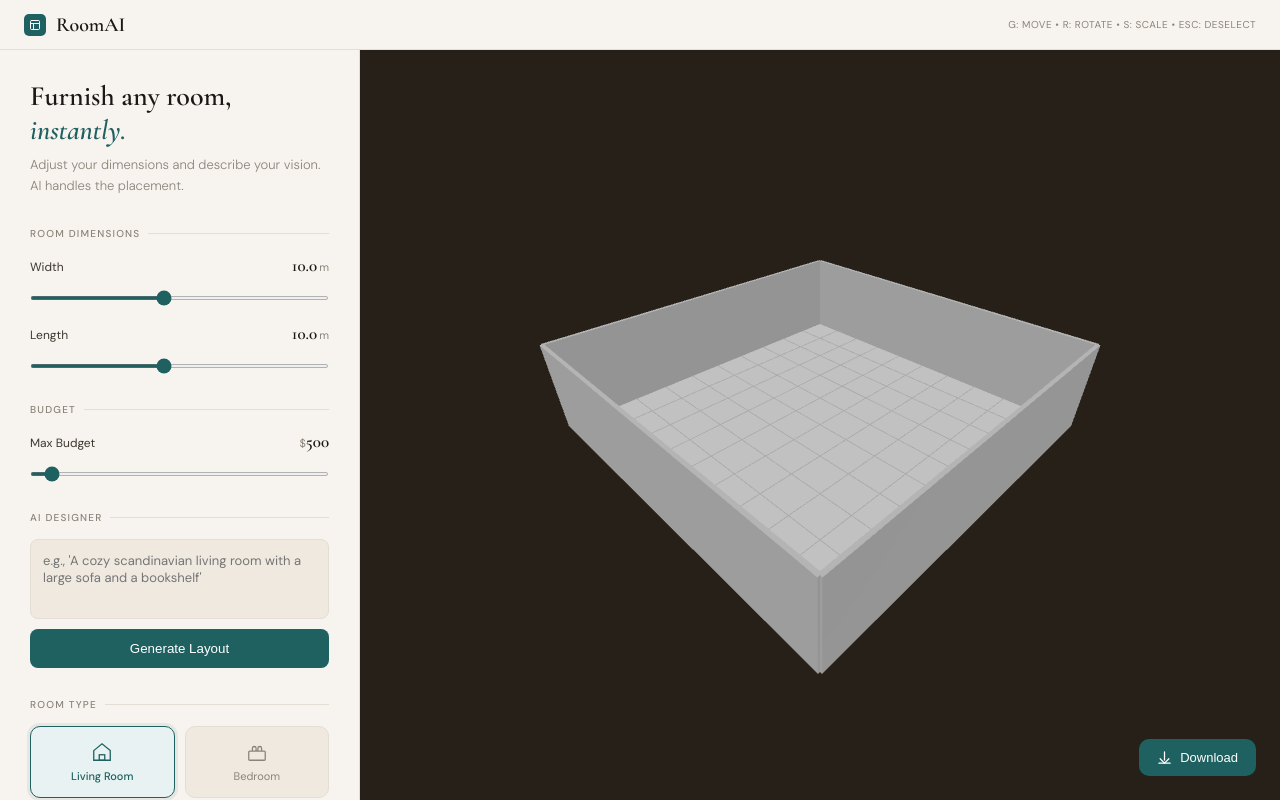
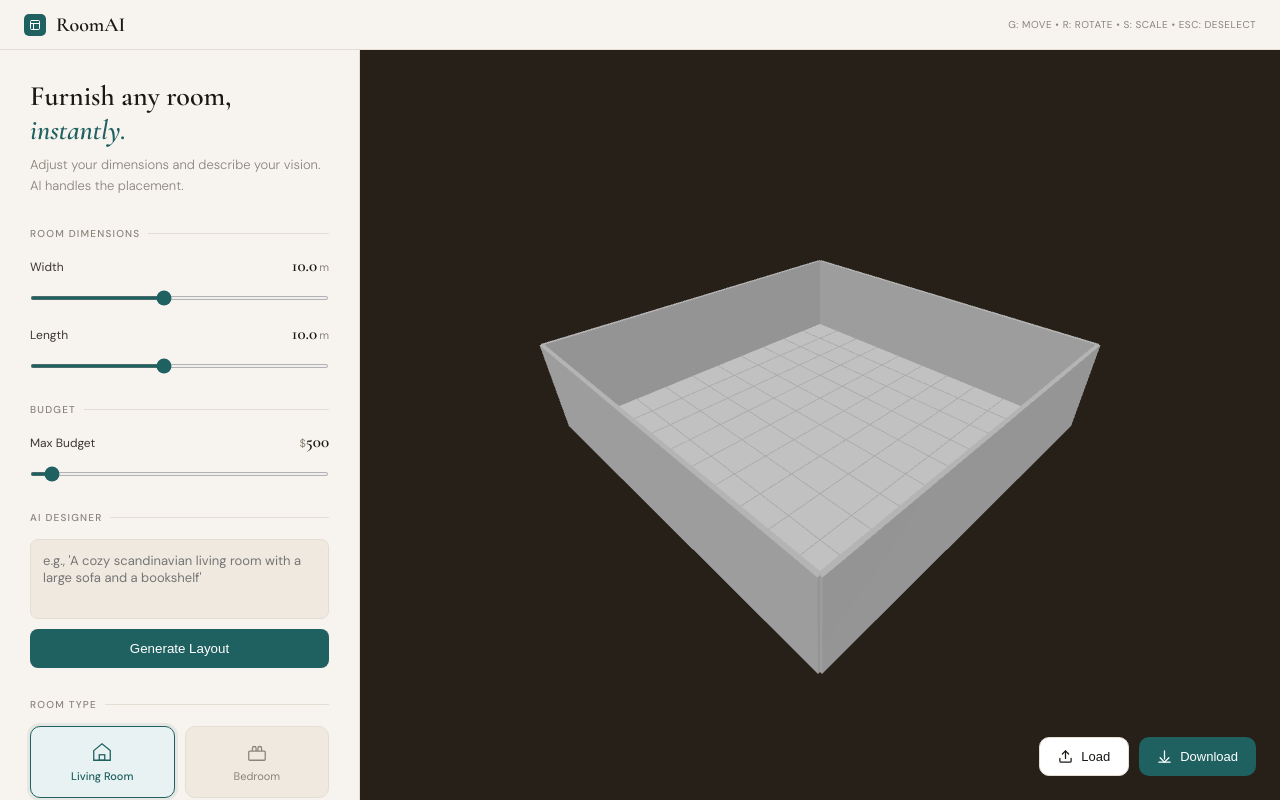
Before and after one commit to kiandadban/Irvine_Hacks_2026, a website built with Vite: page Engine/index.html in a window 1280 px wide. Built offline with nearby package versions, Linux system fonts and the light colour scheme; some packages are replaced by stand-ins of ours; no server answers; animation ran at ten frames a second.

Commit message:
Put a load button next to download

```diff
--- a/Engine/index.html
+++ b/Engine/index.html
@@ -87,10 +87,17 @@
         </aside>
 
         <main id="canvas-wrapper">
-            <button id="download-btn">
-                <svg viewBox="0 0 24 24" fill="none" stroke="currentColor" stroke-width="2" stroke-linecap="round" stroke-linejoin="round"><path d="M12 3v13M5 14l7 7 7-7"/><path d="M3 21h18"/></svg>
-                Download
-            </button>
+            <input type="file" id="load-input" accept=".json" style="display:none">
+            <div id="canvas-actions">
+                <button id="load-btn">
+                    <svg viewBox="0 0 24 24" fill="none" stroke="currentColor" stroke-width="2" stroke-linecap="round" stroke-linejoin="round"><path d="M21 15v4a2 2 0 01-2 2H5a2 2 0 01-2-2v-4"/><polyline points="17 8 12 3 7 8"/><line x1="12" y1="3" x2="12" y2="15"/></svg>
+                    Load
+                </button>
+                <button id="download-btn">
+                    <svg viewBox="0 0 24 24" fill="none" stroke="currentColor" stroke-width="2" stroke-linecap="round" stroke-linejoin="round"><path d="M12 3v13M5 14l7 7 7-7"/><path d="M3 21h18"/></svg>
+                    Download
+                </button>
+            </div>
             <div id="props-panel">
                 <h3>Object Details</h3>
                 <p id="obj-name">Selection: None</p>
--- a/Engine/style.css
+++ b/Engine/style.css
@@ -205,28 +205,41 @@ input[type=range] {
     border-radius: 6px; cursor: pointer; background: var(--white);
 }
 
-#download-btn {
+#canvas-actions {
     position: absolute;
     bottom: 24px;
     right: 24px;
     z-index: 100;
     display: flex;
+    gap: 10px;
+}
+
+#canvas-actions button {
+    display: flex;
     align-items: center;
     gap: 8px;
     padding: 11px 18px;
-    background: var(--teal);
-    color: var(--white);
-    border: none;
     border-radius: 10px;
     font-size: 13px;
     font-weight: 500;
     cursor: pointer;
+}
+
+#canvas-actions button svg { width: 15px; height: 15px; flex-shrink: 0; }
+
+#load-btn {
+    background: var(--white);
+    color: var(--ink);
+    border: 1px solid var(--bg3);
+    transition: background 0.2s;
+}
+#load-btn:hover { background: var(--bg2); }
+
+#download-btn {
+    background: var(--teal);
+    color: var(--white);
+    border: none;
     transition: opacity 0.2s;
-}
-#download-btn svg {
-    width: 15px;
-    height: 15px;
-    flex-shrink: 0;
 }
 #download-btn:hover { opacity: 0.85; }
 
```
